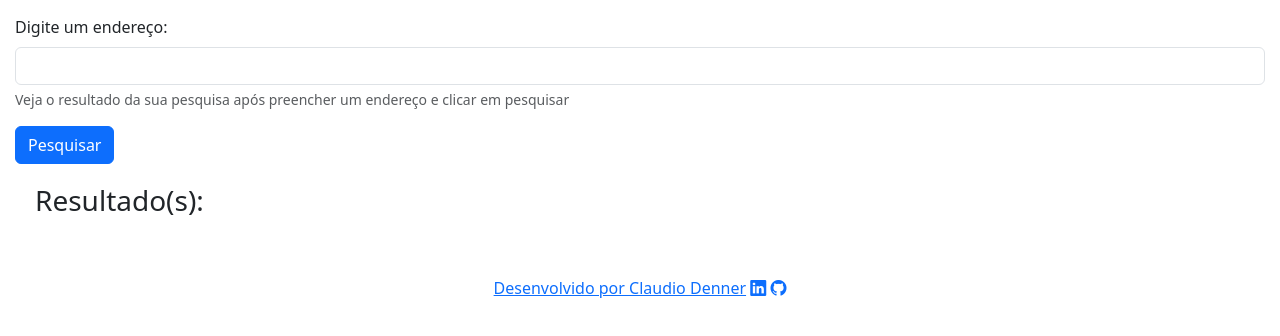
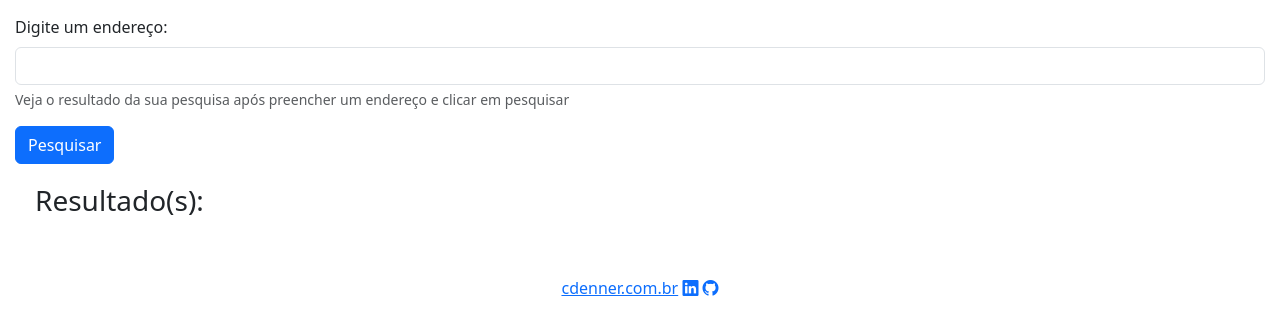
Before and after one commit to ClaudioDenner/BuscarEndereco, a plain HTML site: page index.html in a window 1280 px wide. Drawn offline with nearby package versions, Linux system fonts and the light colour scheme.

Commit message:
"versão 2.3"

```diff
--- a/index.html
+++ b/index.html
@@ -46,7 +46,7 @@
         </div>
 
     <footer class="text-center">
-      <a href="https://www.cdenner.com.br" target="_blank">Desenvolvido por Claudio Denner</a>
+      <a href="https://www.cdenner.com.br" target="_blank">cdenner.com.br</a>
       <a href="https://br.linkedin.com/in/claudio-denner-12b467254" target="_blank"><i class="bi bi-linkedin"></i></a>
       <a href="https://github.com/ClaudioDenner" target="_blank"><i class="bi bi-github"></i></a>
     </footer>
```
